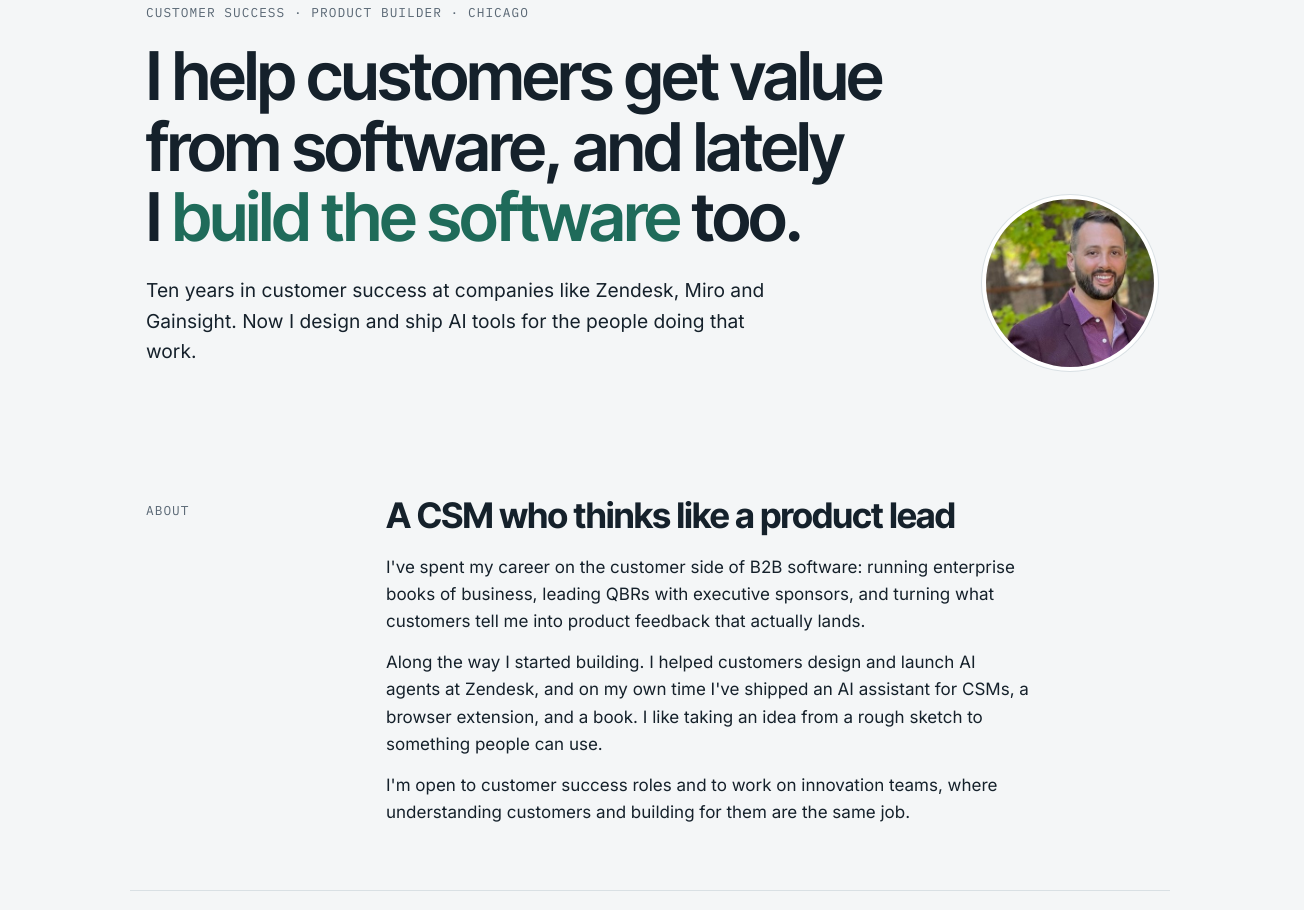
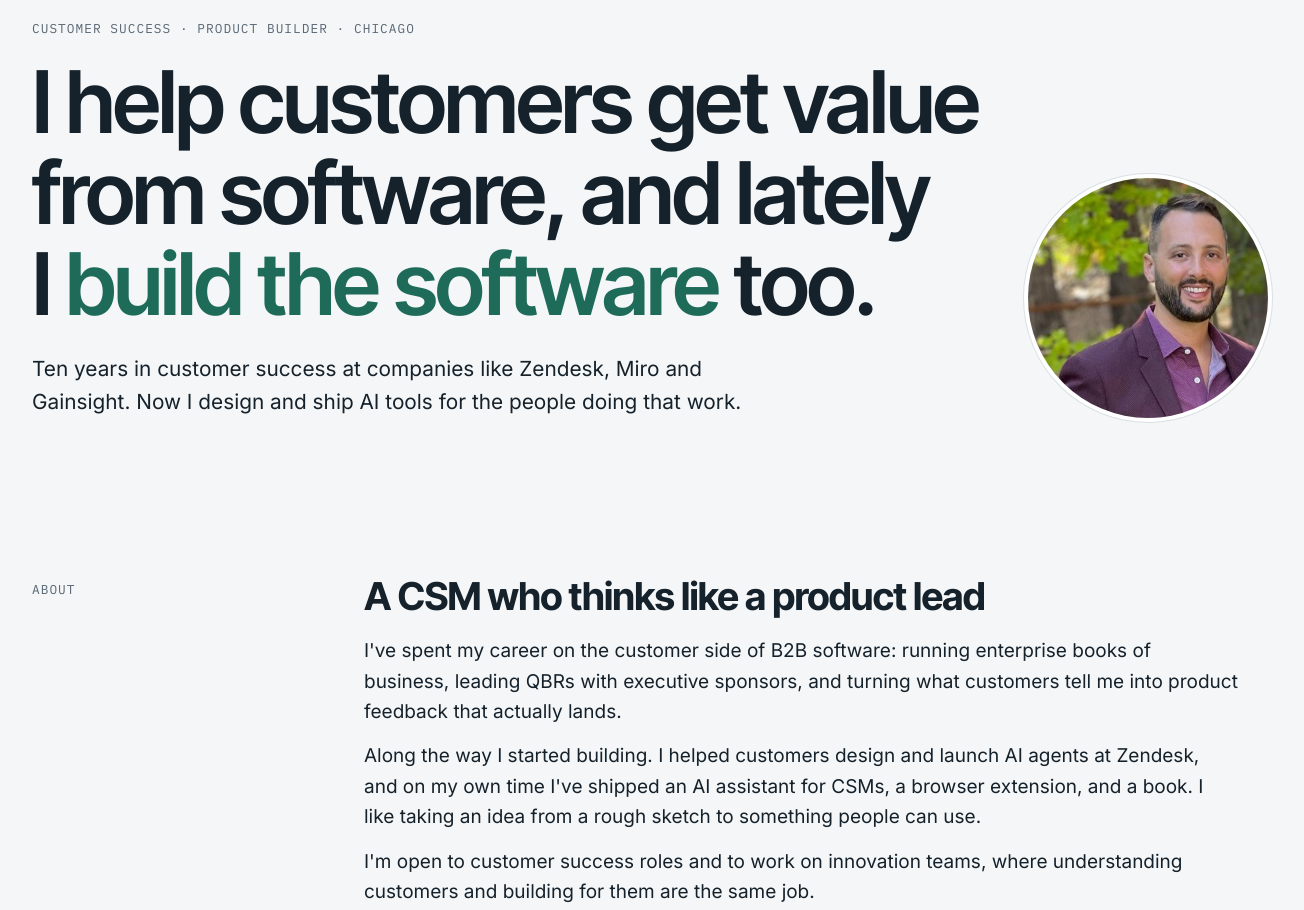
Before and after one commit to jaredgeller-hub/jared-geller.com, a plain HTML site: page index.html in a window 1536 px wide. Shown: the part 125-1035 px from the top of the page, without its empty margins (118-1422 px from the left). Drawn offline with Linux system fonts and the light colour scheme.

Commit message:
Widen layout on large screens
Co-Authored-By: Claude Opus 5.5 <noreply@anthropic.com>

```diff
--- a/index.html
+++ b/index.html
@@ -187,6 +187,33 @@
     .role { grid-template-columns: 1fr; gap: 4px; }
     .nav { gap: 14px; }
   }
+  /* Wide screens: use more of the width, slightly larger type */
+  @media (min-width: 1000px) {
+    body { font-size: 18px; }
+    .wrap { max-width: 1160px; padding-left: max(32px, env(safe-area-inset-left, 0px)); padding-right: max(32px, env(safe-area-inset-right, 0px)); }
+    .hero .wrap { padding-block: 88px 76px; gap: 48px; }
+    h1 { font-size: 4.6rem; }
+    .lede { font-size: 1.3rem; max-width: 36em; }
+    .portrait { width: 200px; }
+    section.block .wrap { grid-template-columns: 220px minmax(0, 1fr); gap: 56px; padding-block: 80px; }
+    h2 { font-size: 2.4rem; }
+    .prose p, .role p, .project p { max-width: 46em; }
+    .role { grid-template-columns: 170px minmax(0, 1fr); gap: 28px; padding-block: 24px; }
+    .projects { gap: 22px; }
+    .project { padding: 30px; }
+    .project h3 { font-size: 1.6rem; }
+    .project.book { grid-template-columns: minmax(0, 1fr) 190px; gap: 32px; }
+    .cover { width: 190px; }
+  }
+  @media (min-width: 1440px) {
+    body { font-size: 19px; }
+    .wrap { max-width: 1300px; }
+    h1 { font-size: 5.4rem; }
+    .portrait { width: 240px; }
+    section.block .wrap { grid-template-columns: 260px minmax(0, 1fr); gap: 72px; }
+    .project.book { grid-template-columns: minmax(0, 1fr) 210px; }
+    .cover { width: 210px; }
+  }
 </style>
 </head>
 <body>
```
